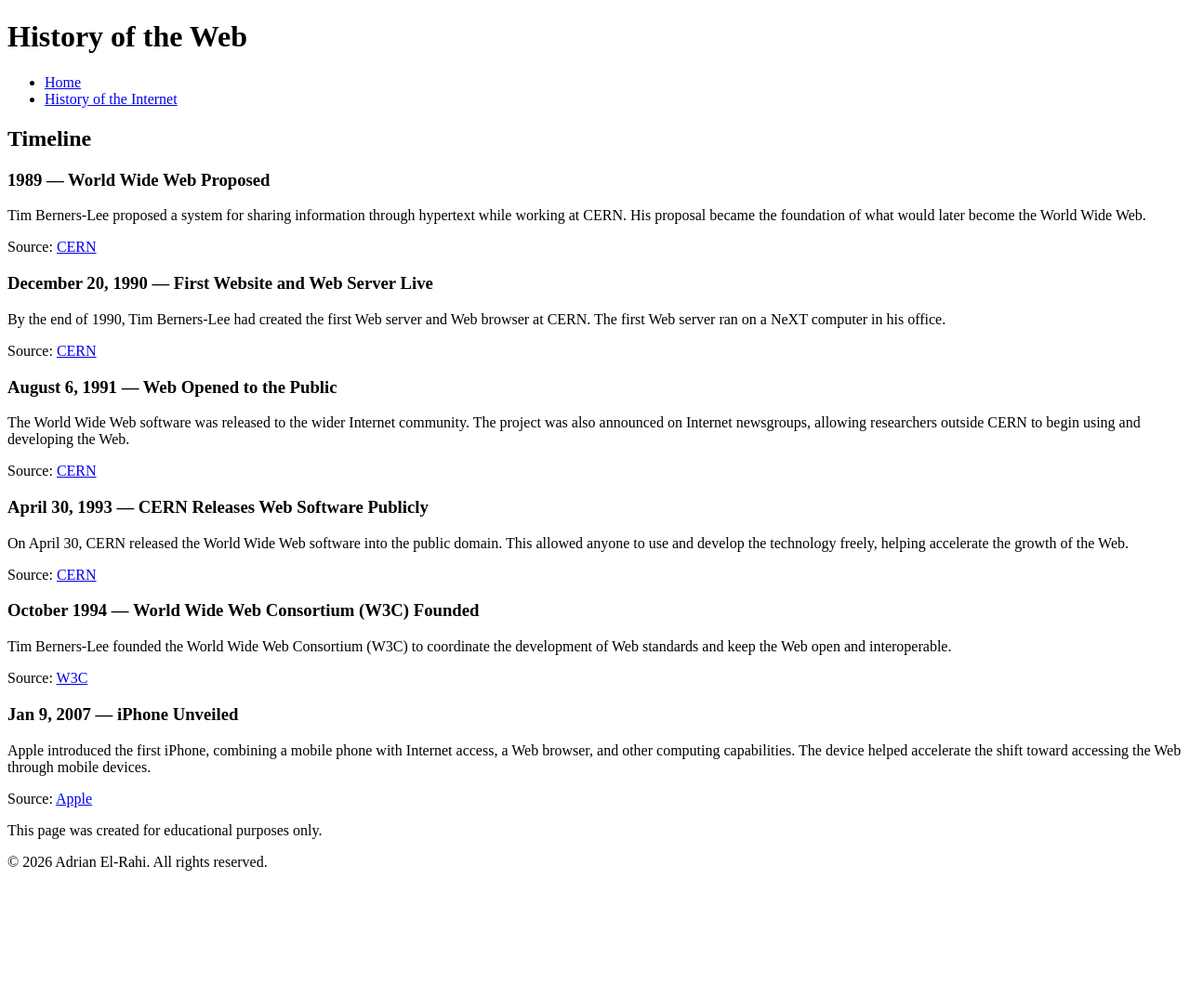
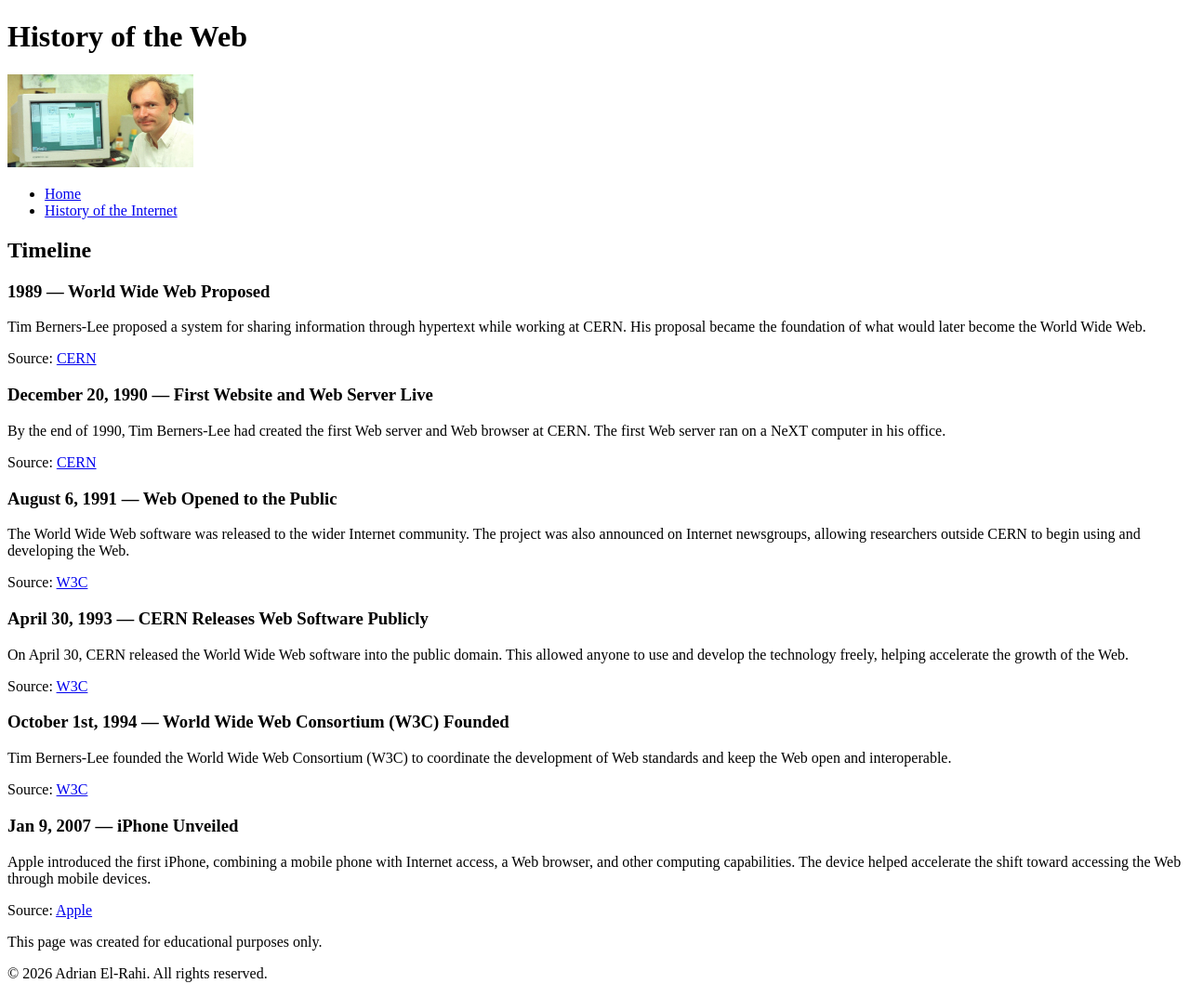
Before and after one commit to Ad0Dev-44/web-programming-site, a Flask app: page /web-history in a window 1280 px wide. Shown: the whole page at 93% size. Before the commit the page ends 937 px from the top, so only its background shows below. Run offline with Flask 3, Linux system fonts and the light colour scheme.

Commit message:
"Part 2: hand-written history pages"

```diff
--- a/templates/web-history.html
+++ b/templates/web-history.html
@@ -8,6 +8,8 @@
 <body>
     <header>
         <h1>History of the Web</h1>
+        <img src="{{ url_for('static', filename='images/WebWithTim.jpeg') }}"
+         alt="Illustration of Tim Berners-Lee with the first Web browser" width="200" height="100">
     </header>
     <nav>
         <ul>
@@ -16,7 +18,7 @@
         </ul>
     </nav>
     <main>
-        <main>
+        <!-- Timeline of the Web's Development -->
         <section id="timeline">
             <h2>Timeline</h2>
 
@@ -30,8 +32,8 @@
                 </p>
                 <p>
                     Source:
-                <a href="https://home.cern/science/computing/birth-web"
-                   target="_blank" rel="noopener">
+                    <a href="https://web30.web.cern.ch/web-history.html"
+                    target="_blank">
                         CERN
                     </a>
                 </p>
@@ -46,8 +48,8 @@
                 </p>
                 <p>
                     Source:
-                <a href="https://home.cern/science/computing/birth-web"
-                   target="_blank" rel="noopener">
+                    <a href="https://web30.web.cern.ch/web-history.html"
+                    target="_blank">
                         CERN
                     </a>
                 </p>
@@ -63,9 +65,9 @@
                 </p>
                 <p>
                     Source:
-                <a href="https://home.cern/science/computing/birth-web/short-history-web"
-                   target="_blank" rel="noopener">
-                    CERN
+                    <a href="https://www.w3.org/History.html"
+                    target="_blank">
+                        W3C
                     </a>
                 </p>
             </article>
@@ -80,22 +82,22 @@
                 </p>
                 <p>
                     Source:
-                <a href="https://home.cern/science/computing/birth-web/licensing-web"
-                   target="_blank" rel="noopener">
-                    CERN
+                    <a href="https://www.w3.org/webat25/about/history"
+                    target="_blank">
+                        W3C
                     </a>
                 </p>
             </article>
 
             <article>
-            <h3>October 1994 — World Wide Web Consortium (W3C) Founded</h3>
+                <h3>October 1st, 1994 — World Wide Web Consortium (W3C) Founded</h3>
                 <p>
                     Tim Berners-Lee founded the World Wide Web Consortium (W3C) to coordinate the development of Web standards and keep the Web open and interoperable.
                 </p>
                 <p>
                     Source:
                     <a href="https://www.w3.org/about/history/"
-                   target="_blank" rel="noopener">
+                    target="_blank">
                         W3C
                     </a>
                 </p>
@@ -112,8 +114,8 @@
                 </p>
                 <p>
                     Source:
-                <a href="https://www.apple.com/newsroom/2007/01/iphone/"
-                   target="_blank" rel="noopener">
+                    <a href="https://www.apple.com/newsroom/2007/01/09Apple-Reinvents-the-Phone-with-iPhone/"
+                    target="_blank">
                         Apple
                     </a>
                 </p>
@@ -121,7 +123,6 @@
 
         </section>
     </main>
-    </main>
     <footer>
         <p>This page was created for educational purposes only.</p>
         <p>&copy; 2026 Adrian El-Rahi. All rights reserved.</p>
```
Also changed, not shown: templates/internet-history.html (+11 -6 lines), static/images/Arpanet1969.jpeg (added), static/images/Network.png (added), static/images/WebWithTim.jpeg (added). Lines whose indentation alone changed are shown as unchanged.
